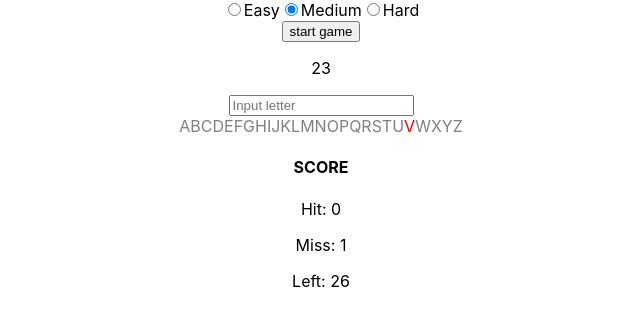
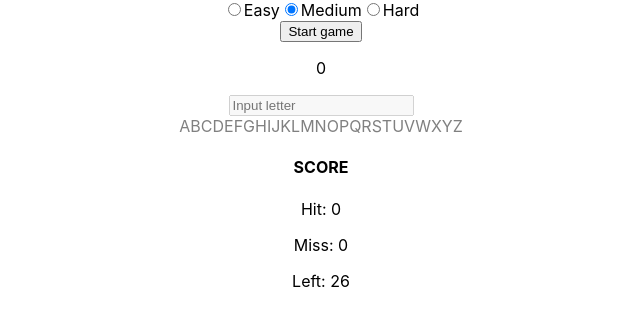
Before and after one commit to veljkovicm/alphabet-reflex-game, a React (Create React App) app: page / in a window 1280 px wide. Shown: the top 326 px of the page, without its empty margins (319-959 px from the left). Built offline with nearby package versions, Linux system fonts and the light colour scheme.

Commit message:
Feat: add start and stop functions

```diff
--- a/src/App.jsx
+++ b/src/App.jsx
@@ -20,7 +20,7 @@ const App = () => {
   const [ inputVal, setInputVal ] = useState('');
   const [ difficulty, setDifficulty ] = useState('medium');
   const [ myInterval, setMyInterval ] = useState(0);
-  const [ gameInProgress, setGameInProgress ] = useState(true);
+  const [ gameInProgress, setGameInProgress ] = useState(false);
   const [ score, setScore ] = useState({
     hit: 0,
     miss: 0,
@@ -91,6 +91,28 @@ const App = () => {
     generateNumber();
   }
 
+  const startGame = () => {
+    setLetters(formattedAlphabet);
+    setCurrent(0);
+    setScore({
+      hit: 0,
+      miss: 0,
+      left: 26,
+    });
+    setGameInProgress(true);
+  }
+
+  const stopGame = () => {
+    setGameInProgress(false);
+    setLetters(formattedAlphabet);
+    setCurrent(0);
+    setScore({
+      hit: 0,
+      miss: 0,
+      left: 26,
+    });
+  }
+
   const lettersMarkup = (
     letters.map((l) => (
       <span key={l.position}  style={{ color: colors[l.status] }}>{l.letter.toUpperCase()}</span>
@@ -104,7 +126,7 @@ const App = () => {
         <label><input type="radio" value="medium" checked={difficulty === 'medium'} onChange={() => setDifficulty('medium')} />Medium</label>
         <label><input type="radio" value="hard"  checked={difficulty === 'hard'} onChange={() => setDifficulty('hard')} />Hard</label>
       </div>
-      <button type="button">start game</button>
+      <button type="button" onClick={!gameInProgress ? startGame : stopGame}>{!gameInProgress ? 'Start game' : 'Stop game'}</button>
       <p>{current}</p>
       <input
         disabled={!gameInProgress}
```
